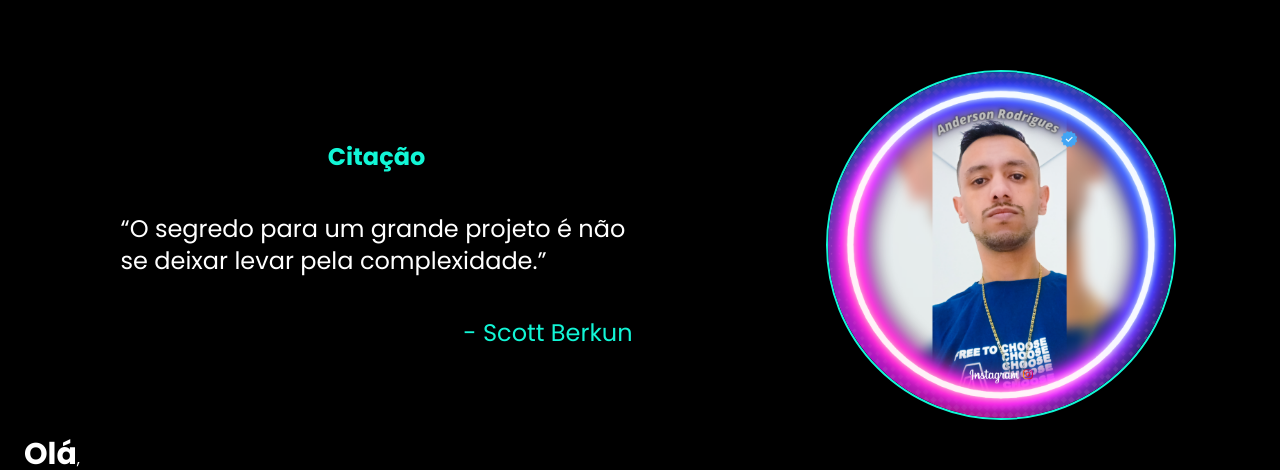
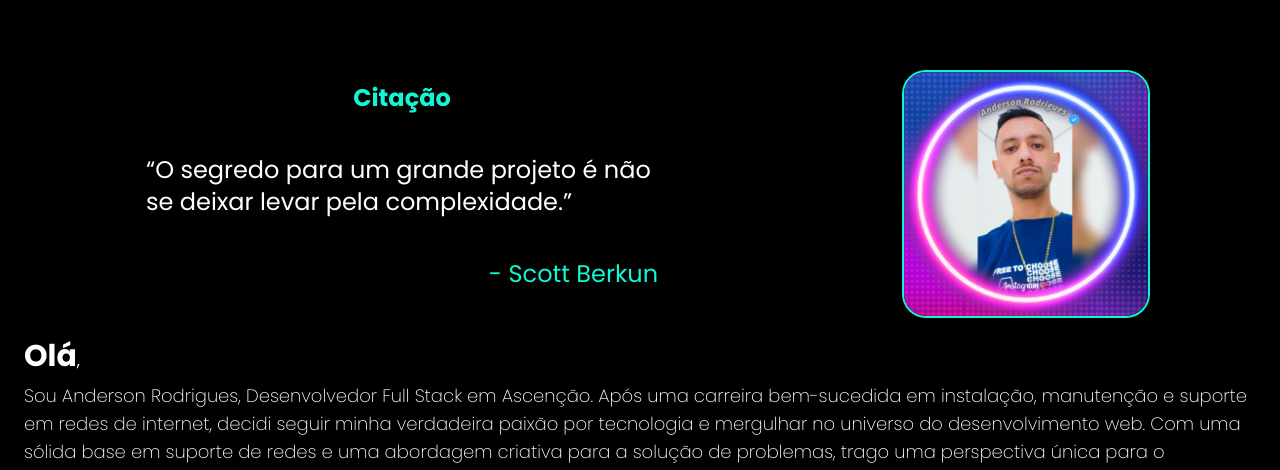
Before and after one commit to dev-anderson-rodrigues/meu-novo-portifolio-3.0, a Next.js app: page / in a window 1280 px wide. Shown: the part 830-1300 px from the top of the page. Built offline with nearby package versions, Linux system fonts and the light colour scheme; a web font is replaced by a local one.

Commit message:
"style": ajuste css

```diff
--- a/src/app/components/section-about-me/index.tsx
+++ b/src/app/components/section-about-me/index.tsx
@@ -9,7 +9,7 @@ const SectionAboutMe = () => {
     >
       <div className="flex flex-col lg:flex-row mt-20 sm:max-w-screen-sm md:max-w-screen-md lg:max-w-screen-lg pl-4 pr-4 w-full h-full xl:max-w-screen-xl items-center z-10 justify-around ">
         <div className="pl-4 pr-4 flex cite">
-          <p className="flex flex-col gap-10 m-0 ">
+          <p className="flex flex-col gap-10 m-0">
             <strong className="text-center text-base md:text-2xl">
               Citação
             </strong>
@@ -30,7 +30,7 @@ const SectionAboutMe = () => {
           width={350}
           height={350}
           quality={100}
-          className="rounded-full shadow-lg border-2 border-solid img"
+          className="rounded-3xl shadow-lg border-2 border-solid img"
         />
       </div>
       <div className="sm:max-w-screen-sm md:max-w-screen-md lg:max-w-screen-lg xl:max-w-screen-xl pl-6 pr-6 w-full h-full mb-6 p-4 pb-10 contentB">
--- a/src/app/styles/globals.css
+++ b/src/app/styles/globals.css
@@ -420,6 +420,8 @@ main section:nth-child(2) {
   padding-top: 20px;
   .img {
     border-color: var(--primary-color);
+    height: auto;
+    width: 15.5rem;
   }
   .cite {
     transition: 3s ease-in-out;
@@ -428,6 +430,9 @@ main section:nth-child(2) {
     }
     cite {
       color: var(--primary-color);
+    }
+    p {
+      margin-bottom: revert;
     }
   }
   .cite:hover {
```
